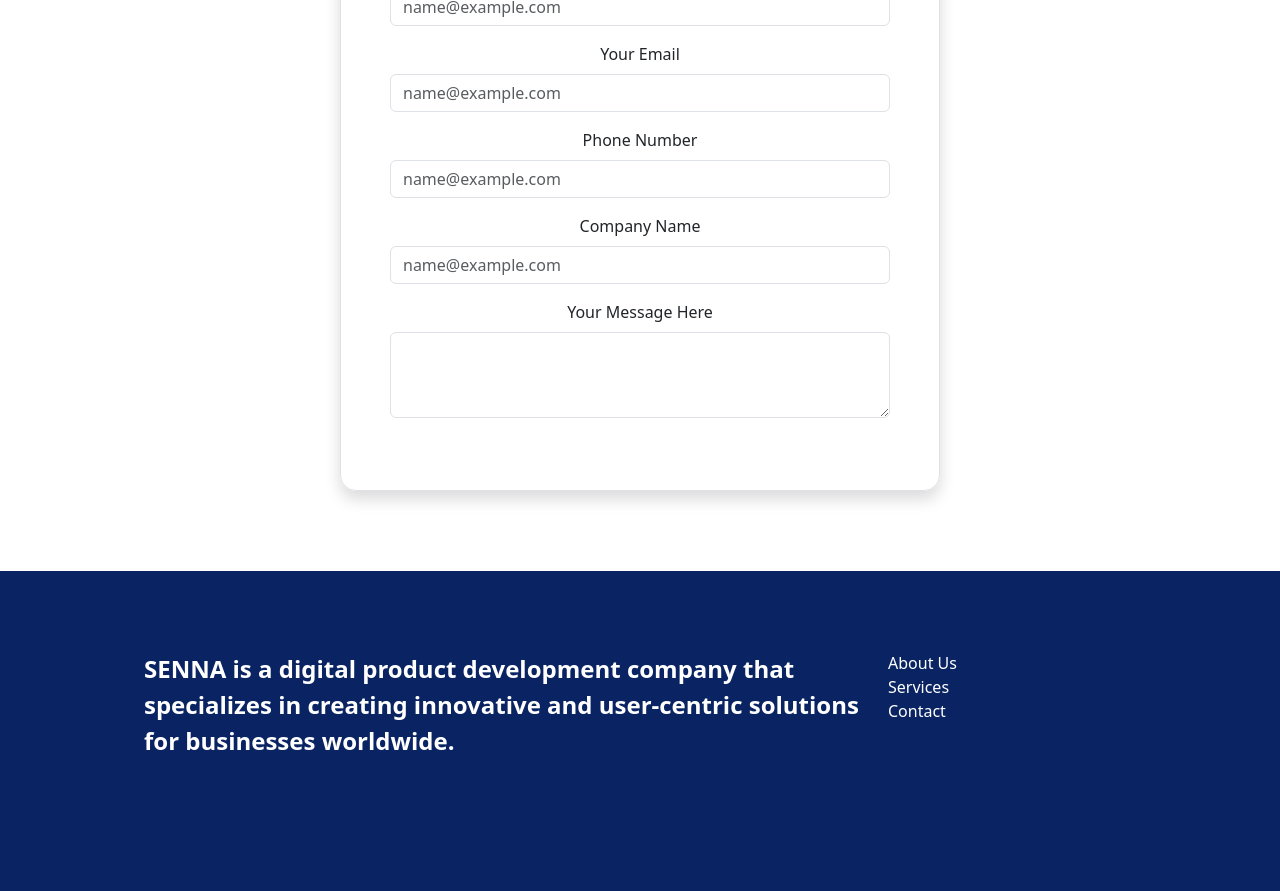
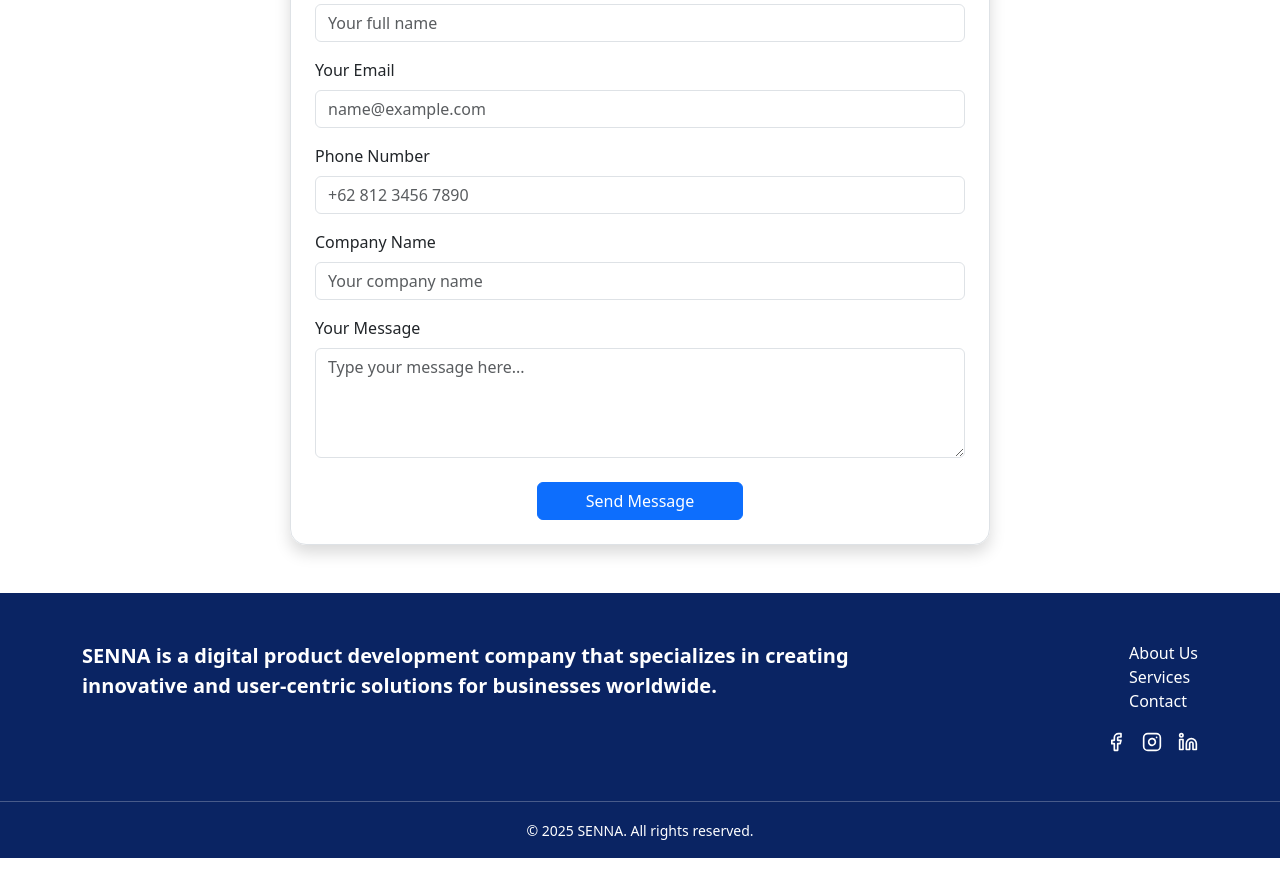
Before and after one commit to Ridho024/SENNA-Company, a React (Vite) app: page / in a window 1280 px wide. Shown: the part 1900-2791 px from the top of the page. After the commit the page ends 2758 px from the top, so only its background shows below. Built offline with nearby package versions, Linux system fonts and the light colour scheme.

Commit message:
[fix]: responsive homepage

```diff
--- a/src/components/Footer/Footer.jsx
+++ b/src/components/Footer/Footer.jsx
@@ -1,38 +1,93 @@
+// import React from "react";
+
+// const Footer = () => {
+//   return (
+//     <div style={{ width: "100%", height: "400px", backgroundColor: "#0a2463", color: "white" }}>
+//       <div style={{ width: "100%" }}>
+//         <div className="row row-cols-2" style={{ width: "100%", padding: "5rem 9rem" }}>
+//           <div className="col-9">
+//             <p style={{ fontSize: "1.5rem", fontWeight: "bold" }}>SENNA is a digital product development company that specializes in creating innovative and user-centric solutions for businesses worldwide.</p>
+//           </div>
+//           <div className="col-3">
+//             <ul style={{ listStyleType: "none", padding: 0 }}>
+//               <li>
+//                 <a href="#about" style={{ color: "white", textDecoration: "none" }}>
+//                   About Us
+//                 </a>
+//               </li>
+//               <li>
+//                 <a href="#services" style={{ color: "white", textDecoration: "none" }}>
+//                   Services
+//                 </a>
+//               </li>
+//               <li>
+//                 <a href="#contact" style={{ color: "white", textDecoration: "none" }}>
+//                   Contact
+//                 </a>
+//               </li>
+//             </ul>
+//           </div>
+//         </div>
+//       </div>
+//       <div style={{ textAlign: "center", marginTop: "2rem" }}>
+//         <p>&copy; {new Date().getFullYear()} SENNA. All rights reserved.</p>
+//       </div>
+//     </div>
+//   );
+// };
+
+// export default Footer;
+
 import React from "react";
+import {
+  Facebook,
+  Instagram,
+  Linkedin,
+  Twitter,
+} from "lucide-react";
+import { Link } from "react-router-dom";
 
 const Footer = () => {
   return (
-    <div style={{ width: "100%", height: "400px", backgroundColor: "#0a2463", color: "white" }}>
-      <div style={{ width: "100%" }}>
-        <div className="row row-cols-2" style={{ width: "100%", padding: "5rem 9rem" }}>
-          <div className="col-9">
-            <p style={{ fontSize: "1.5rem", fontWeight: "bold" }}>SENNA is a digital product development company that specializes in creating innovative and user-centric solutions for businesses worldwide.</p>
+    <footer style={{ backgroundColor: "#0a2463", color: "white" }}>
+      <div className="container py-5">
+        <div className="row gy-4">
+          <div className="col-lg-9">
+            <p className="fs-5 fw-bold">
+              SENNA is a digital product development company that specializes in
+              creating innovative and user-centric solutions for businesses worldwide.
+            </p>
           </div>
-          <div className="col-3">
-            <ul style={{ listStyleType: "none", padding: 0 }}>
+          <div className="col-lg-3 d-flex flex-column align-items-lg-end">
+            <ul className="list-unstyled mb-3">
               <li>
-                <a href="#about" style={{ color: "white", textDecoration: "none" }}>
-                  About Us
-                </a>
+                <a href="#about" className="text-white text-decoration-none">About Us</a>
               </li>
               <li>
-                <a href="#services" style={{ color: "white", textDecoration: "none" }}>
-                  Services
-                </a>
+                <a href="#services" className="text-white text-decoration-none">Services</a>
               </li>
               <li>
-                <a href="#contact" style={{ color: "white", textDecoration: "none" }}>
-                  Contact
-                </a>
+                <a href="#contact" className="text-white text-decoration-none">Contact</a>
               </li>
             </ul>
+            <div className="d-flex gap-3">
+              <Link to="https://facebook.com" className="text-white">
+                <Facebook size={20} />
+              </Link>
+              <Link to="https://instagram.com" className="text-white">
+                <Instagram size={20} />
+              </Link>
+              <Link to="https://linkedin.com" className="text-white">
+                <Linkedin size={20} />
+              </Link>
+            </div>
           </div>
         </div>
       </div>
-      <div style={{ textAlign: "center", marginTop: "2rem" }}>
-        <p>&copy; {new Date().getFullYear()} SENNA. All rights reserved.</p>
+      <div className="text-center py-3 border-top border-white border-opacity-25">
+        <small>&copy; {new Date().getFullYear()} SENNA. All rights reserved.</small>
       </div>
-    </div>
+    </footer>
   );
 };
 
--- a/src/components/Navbar/Navbar.css
+++ /dev/null
@@ -1,3 +0,0 @@
-.navbar {
-    padding: 1rem 14rem 1rem 14rem !important;
-}
--- /dev/null
+++ b/src/data/portofolio.js
@@ -0,0 +1,22 @@
+import ts from "../assets/stack/typescript.svg"; // template image silahkn ganti Y
+
+export const portofolio = [ // Project masih sample Y, ganti pake project masing2
+  {
+    title: "Sample Project 1",
+    image: ts,
+    categories: ["Education"],
+    platforms: ["web"],
+  },
+  {
+    title: "Sample Project 2",
+    image: ts,
+    categories: ["Finance"],
+    platforms: ["web"],
+  },
+  {
+    title: "Sample Project 3",
+    image: ts,
+    categories: ["E-Commerce"],
+    platforms: ["web"],
+  },
+];
--- a/src/section/Home/ContactUsSection.jsx
+++ b/src/section/Home/ContactUsSection.jsx
@@ -1,47 +1,140 @@
+// import React from "react";
+
+// const ContactUsSection = () => {
+//   return (
+//     <>
+//       <section style={{ width: "100%", display: "flex", justifyContent: "center", margin: "2rem 0 5rem 0" }} id="contact">
+//         <div className="text-center border p-4 rounded-4 shadow" style={{ width: "600px"}}>
+//           <h2 className="mb-4 fw-bold" style={{ color: "#0a2463" }}>
+//             Contact Us
+//           </h2>
+//           <p className="mb-4">If you have any questions or inquiries, feel free to reach out to us!</p>
+//           <div style={{ textAlign: "center"}} className="mb-5">
+//             <div style={{ width: "500px" }} className="mx-auto mb-3" >
+//                 <label for="exampleFormControlInput1" className="form-label">
+//                 Full Name
+//                 </label>
+//                 <input type="email" className="form-control" id="exampleFormControlInput1" placeholder="name@example.com" />
+//             </div>
+//             <div style={{ width: "500px" }} className="mx-auto mb-3" >
+//                 <label for="exampleFormControlInput1" className="form-label">
+//                 Your Email
+//                 </label>
+//                 <input type="email" className="form-control" id="exampleFormControlInput1" placeholder="name@example.com" />
+//             </div>
+//             <div style={{ width: "500px" }} className="mx-auto mb-3" >
+//                 <label for="exampleFormControlInput1" className="form-label">
+//                 Phone Number
+//                 </label>
+//                 <input type="email" className="form-control" id="exampleFormControlInput1" placeholder="name@example.com" />
+//             </div>
+//             <div style={{ width: "500px" }} className="mx-auto mb-3" >
+//                 <label for="exampleFormControlInput1" className="form-label">
+//                 Company Name
+//                 </label>
+//                 <input type="email" className="form-control" id="exampleFormControlInput1" placeholder="name@example.com" />
+//             </div>
+//             <div style={{ width: "500px" }} class="mx-auto mb-3">
+//                 <label for="exampleFormControlTextarea1" class="form-label">Your Message Here</label>
+//                 <textarea class="form-control" id="exampleFormControlTextarea1" rows="3" ></textarea>
+//             </div>
+//           </div>
+//         </div>
+//       </section>
+//     </>
+//   );
+// };
+
+// export default ContactUsSection;
+
 import React from "react";
 
 const ContactUsSection = () => {
   return (
-    <>
-      <section style={{ width: "100%", display: "flex", justifyContent: "center", margin: "2rem 0 5rem 0" }} id="contact">
-        <div className="text-center border p-4 rounded-4 shadow" style={{ width: "600px"}}>
+    <section
+      className="w-100 d-flex justify-content-center my-5 px-3"
+      id="contact"
+    >
+      <div
+        className="text-center border p-4 rounded-4 shadow w-100"
+        style={{ maxWidth: "700px" }}
+      >
         <h2 className="mb-4 fw-bold" style={{ color: "#0a2463" }}>
           Contact Us
         </h2>
-          <p className="mb-4">If you have any questions or inquiries, feel free to reach out to us!</p>
-          <div style={{ textAlign: "center"}} className="mb-5">
-            <div style={{ width: "500px" }} className="mx-auto mb-3" >
-                <label for="exampleFormControlInput1" className="form-label">
+        <p className="mb-4">
+          If you have any questions or inquiries, feel free to reach out to us!
+        </p>
+
+        <form className="text-start">
+          <div className="mb-3">
+            <label htmlFor="fullName" className="form-label">
               Full Name
             </label>
-                <input type="email" className="form-control" id="exampleFormControlInput1" placeholder="name@example.com" />
+            <input
+              type="text"
+              className="form-control"
+              id="fullName"
+              placeholder="Your full name"
+            />
           </div>
-            <div style={{ width: "500px" }} className="mx-auto mb-3" >
-                <label for="exampleFormControlInput1" className="form-label">
+
+          <div className="mb-3">
+            <label htmlFor="email" className="form-label">
               Your Email
             </label>
-                <input type="email" className="form-control" id="exampleFormControlInput1" placeholder="name@example.com" />
+            <input
+              type="email"
+              className="form-control"
+              id="email"
+              placeholder="name@example.com"
+            />
           </div>
-            <div style={{ width: "500px" }} className="mx-auto mb-3" >
-                <label for="exampleFormControlInput1" className="form-label">
+
+          <div className="mb-3">
+            <label htmlFor="phone" className="form-label">
               Phone Number
             </label>
-                <input type="email" className="form-control" id="exampleFormControlInput1" placeholder="name@example.com" />
+            <input
+              type="tel"
+              className="form-control"
+              id="phone"
+              placeholder="+62 812 3456 7890"
+            />
           </div>
-            <div style={{ width: "500px" }} className="mx-auto mb-3" >
-                <label for="exampleFormControlInput1" className="form-label">
+
+          <div className="mb-3">
+            <label htmlFor="company" className="form-label">
               Company Name
             </label>
-                <input type="email" className="form-control" id="exampleFormControlInput1" placeholder="name@example.com" />
+            <input
+              type="text"
+              className="form-control"
+              id="company"
+              placeholder="Your company name"
+            />
           </div>
-            <div style={{ width: "500px" }} class="mx-auto mb-3">
-                <label for="exampleFormControlTextarea1" class="form-label">Your Message Here</label>
-                <textarea class="form-control" id="exampleFormControlTextarea1" rows="3" ></textarea>
+
+          <div className="mb-4">
+            <label htmlFor="message" className="form-label">
+              Your Message
+            </label>
+            <textarea
+              className="form-control"
+              id="message"
+              rows="4"
+              placeholder="Type your message here..."
+            ></textarea>
           </div>
+
+          <div className="text-center">
+            <button type="submit" className="btn btn-primary px-5">
+              Send Message
+            </button>
           </div>
+        </form>
       </div>
     </section>
-    </>
   );
 };
 
```
Also changed, not shown: src/components/Navbar/Navbar.jsx (+65 -21 lines), src/section/Home/PortofolioSection.jsx (+2 -23 lines). Lines whose indentation alone changed are shown as unchanged.
